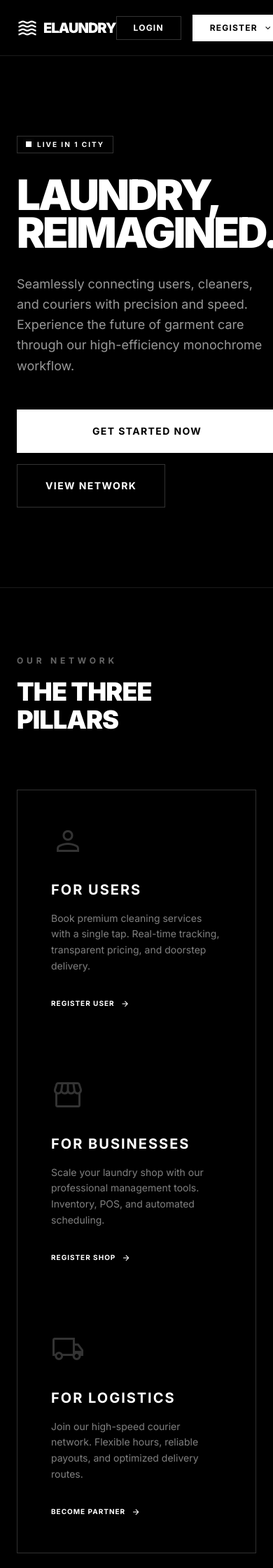
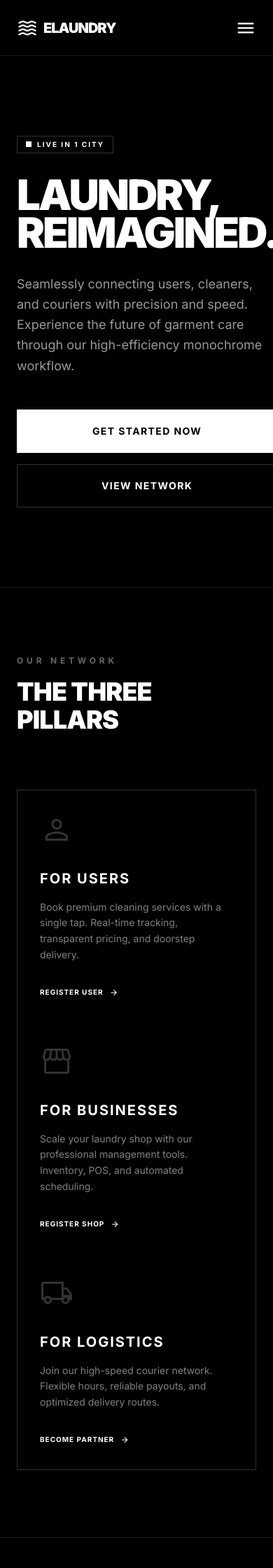
Before and after one commit to DhruvarajK/E-Laundry, a Django app: page / in a window 390 px wide. Shown: the top 2240 px of the page at 70% size. Run offline with Django 5.2, Linux system fonts and the light colour scheme; some libraries are stand-ins or nearby versions.

Commit message:
Added mobile responsive support to landing page

```diff
--- a/myadmin/templates/main_index.html
+++ b/myadmin/templates/main_index.html
@@ -71,6 +71,7 @@
                 href="#">Enterprise</a>
         </nav>
         <div class="flex items-center gap-4">
+            <div class="hidden md:flex items-center gap-4">
                 <a href="{% url 'login_return' %}">
                     <button
                         class="px-6 py-2 text-xs font-bold uppercase tracking-widest text-white border border-white/20 hover:bg-white hover:text-black transition-all duration-300 rounded-none">
@@ -95,11 +96,84 @@
                     </div>
                 </div>
             </div>
+            <!-- Mobile Menu Toggle -->
+            <button id="mobileMenuToggle" class="md:hidden text-white flex items-center justify-center">
+                <span class="material-symbols-outlined text-3xl">menu</span>
+            </button>
+        </div>
     </header>
+
+    <!-- Mobile Navigation Overlay -->
+    <div id="mobileMenu"
+        class="fixed inset-0 z-[60] bg-black translate-x-full transition-transform duration-500 md:hidden overflow-y-auto">
+        <div class="flex flex-col min-h-screen p-8">
+            <div class="flex items-center justify-between mb-16">
+                <div class="flex items-center gap-2">
+                    <span class="material-symbols-outlined text-white text-3xl">waves</span>
+                    <h1 class="text-white text-xl font-black tracking-tighter uppercase">ELaundry</h1>
+                </div>
+                <button id="closeMobileMenu" class="text-white">
+                    <span class="material-symbols-outlined text-3xl">close</span>
+                </button>
+            </div>
+
+            <nav class="flex flex-col gap-8 mb-16">
+                <a class="text-2xl font-black uppercase tracking-tighter text-white" href="#">Process</a>
+                <a class="text-2xl font-black uppercase tracking-tighter text-white" href="#">Partners</a>
+                <a class="text-2xl font-black uppercase tracking-tighter text-white" href="#">Enterprise</a>
+            </nav>
+
+            <div class="flex flex-col gap-6 mt-auto">
+                <a href="{% url 'login_return' %}" class="w-full">
+                    <button
+                        class="w-full py-6 border border-white text-white text-xs font-bold uppercase tracking-[0.2em] hover:bg-white hover:text-black transition-all">Login
+                        Account</button>
+                </a>
+                <div class="pt-8 border-t border-white/10">
+                    <h6 class="text-[10px] font-bold uppercase tracking-[0.3em] text-white/40 mb-6">Create New Account
+                    </h6>
+                    <div class="flex flex-col gap-4">
+                        <a href="{% url 'register_business' %}"
+                            class="text-xs font-bold uppercase tracking-[0.2em] text-white py-2">Business Portal</a>
+                        <a href="{% url 'register_user' %}"
+                            class="text-xs font-bold uppercase tracking-[0.2em] text-white py-2">Individual User</a>
+                        <a href="{% url 'register_delivery' %}"
+                            class="text-xs font-bold uppercase tracking-[0.2em] text-white py-2">Logistics Partner</a>
+                    </div>
+                </div>
+            </div>
+        </div>
+    </div>
+
+    <script>
+        const mobileMenuToggle = document.getElementById('mobileMenuToggle');
+        const closeMobileMenu = document.getElementById('closeMobileMenu');
+        const mobileMenu = document.getElementById('mobileMenu');
+        const body = document.body;
+
+        mobileMenuToggle?.addEventListener('click', () => {
+            mobileMenu.classList.remove('translate-x-full');
+            body.classList.add('overflow-hidden');
+        });
+
+        closeMobileMenu?.addEventListener('click', () => {
+            mobileMenu.classList.add('translate-x-full');
+            body.classList.remove('overflow-hidden');
+        });
+
+        // Close menu on link click
+        mobileMenu.querySelectorAll('a').forEach(link => {
+            link.addEventListener('click', () => {
+                mobileMenu.classList.add('translate-x-full');
+                body.classList.remove('overflow-hidden');
+            });
+        });
+    </script>
+
     <main class="pt-20">
         {% block content %}
         <!-- Hero Section -->
-        <section class="relative min-h-[90vh] flex items-center px-6 lg:px-20 border-b border-white/10">
+        <section class="relative min-h-[90vh] flex items-center px-6 lg:px-20 border-b border-white/10 py-20 lg:py-0">
             <div class="grid lg:grid-cols-2 w-full gap-12 items-center">
                 <div class="flex flex-col gap-8">
                     <div class="inline-flex items-center gap-2 px-3 py-1 border border-white/20 w-fit">
@@ -119,12 +193,12 @@
                     </p>
                     <div class="flex flex-col sm:flex-row gap-4 pt-4">
                         <button
-                            class="px-10 py-5 bg-white text-black font-bold uppercase tracking-widest text-sm hover:bg-black hover:text-white border border-white transition-all duration-500 rounded-none">
+                            class="px-10 py-5 bg-white text-black font-bold uppercase tracking-widest text-sm hover:bg-black hover:text-white border border-white transition-all duration-500 rounded-none w-full sm:w-auto">
                             Get Started Now
                         </button>
-                        <a href="{% url 'network'%}">
+                        <a href="{% url 'network'%}" class="w-full sm:w-auto">
                             <button
-                            class="px-10 py-5 border border-white/20 text-white font-bold uppercase tracking-widest text-sm hover:bg-white/10 transition-all duration-500 rounded-none">
+                                class="px-10 py-5 border border-white/20 text-white font-bold uppercase tracking-widest text-sm hover:bg-white/10 transition-all duration-500 rounded-none w-full">
                                 View Network
                             </button>
                         </a>
@@ -148,7 +222,7 @@
             </div>
             <div class="grid md:grid-cols-3 gap-1px bg-white/10 border border-white/10">
                 <!-- User Pillar -->
-                <div class="bg-black p-12 flex flex-col gap-8 hover:bg-white/5 transition-colors group">
+                <div class="bg-black p-8 lg:p-12 flex flex-col gap-8 hover:bg-white/5 transition-colors group">
                     <span
                         class="material-symbols-outlined text-5xl text-white/20 group-hover:text-white transition-colors">person</span>
                     <div class="flex flex-col gap-4">
@@ -162,7 +236,7 @@
                     </a>
                 </div>
                 <!-- Business Pillar -->
-                <div class="bg-black p-12 flex flex-col gap-8 hover:bg-white/5 transition-colors group">
+                <div class="bg-black p-8 lg:p-12 flex flex-col gap-8 hover:bg-white/5 transition-colors group">
                     <span
                         class="material-symbols-outlined text-5xl text-white/20 group-hover:text-white transition-colors">storefront</span>
                     <div class="flex flex-col gap-4">
@@ -176,7 +250,7 @@
                     </a>
                 </div>
                 <!-- Logistics Pillar -->
-                <div class="bg-black p-12 flex flex-col gap-8 hover:bg-white/5 transition-colors group">
+                <div class="bg-black p-8 lg:p-12 flex flex-col gap-8 hover:bg-white/5 transition-colors group">
                     <span
                         class="material-symbols-outlined text-5xl text-white/20 group-hover:text-white transition-colors">local_shipping</span>
                     <div class="flex flex-col gap-4">
@@ -245,22 +319,23 @@
         </section>
         <!-- Newsletter / Footer-top -->
         <section
-            class="bg-white text-black px-6 lg:px-20 py-20 flex flex-col md:flex-row items-center justify-between gap-12">
-            <h4 class="text-3xl md:text-4xl font-black uppercase tracking-tight max-w-xl">Ready for a cleaner
+            class="bg-white text-black px-6 lg:px-20 py-20 flex flex-col lg:flex-row items-center justify-between gap-12">
+            <h4 class="text-3xl md:text-4xl font-black uppercase tracking-tight max-w-xl text-center lg:text-left">Ready
+                for a cleaner
                 perspective?</h4>
-            <div class="flex w-full md:w-auto">
+            <div class="flex flex-col sm:flex-row w-full lg:w-auto gap-4">
                 <input
-                    class="bg-transparent border-b-2 border-black px-4 py-3 text-xs font-bold uppercase tracking-widest focus:outline-none w-full md:w-80 rounded-none placeholder:text-black/30"
+                    class="bg-transparent border-b-2 border-black px-4 py-3 text-xs font-bold uppercase tracking-widest focus:outline-none w-full lg:w-80 rounded-none placeholder:text-black/30"
                     placeholder="ENTER EMAIL ADDRESS" type="email" />
                 <button
-                    class="bg-black text-white px-8 py-4 text-xs font-bold uppercase tracking-widest hover:bg-black/80 transition-all rounded-none">Join</button>
+                    class="bg-black text-white px-8 py-4 text-xs font-bold uppercase tracking-widest hover:bg-black/80 transition-all rounded-none w-full sm:w-auto">Join</button>
             </div>
         </section>
         {% endblock %}
     </main>
     <footer class="bg-black border-t border-white/10 px-6 lg:px-20 py-20">
-        <div class="grid grid-cols-2 md:grid-cols-4 lg:grid-cols-6 gap-12 mb-20">
-            <div class="col-span-2 flex flex-col gap-6">
+        <div class="grid grid-cols-1 sm:grid-cols-2 lg:grid-cols-6 gap-12 mb-20">
+            <div class="sm:col-span-2 lg:col-span-2 flex flex-col gap-6">
                 <div class="flex items-center gap-2">
                     <span class="material-symbols-outlined text-white text-2xl">waves</span>
                     <h1 class="text-white text-lg font-black tracking-tighter uppercase">ELaundry</h1>
@@ -291,7 +366,7 @@
                         href="{% url 'careers'%}">Careers</a>
                 </div>
             </div>
-            <div class="flex flex-col gap-6">
+            <div class="flex flex-col gap-6 lg:col-span-2">
                 <h6 class="text-[10px] font-bold uppercase tracking-[0.3em] text-white/40">Legal</h6>
                 <div class="flex flex-col gap-4">
                     <a class="text-xs font-bold uppercase tracking-widest hover:text-white/60"
@@ -302,7 +377,7 @@
             </div>
         </div>
         <div class="flex flex-col md:flex-row justify-between items-center pt-10 border-t border-white/5 gap-4">
-            <p class="text-[10px] font-bold uppercase tracking-[0.2em] text-white/20">©
+            <p class="text-[10px] font-bold uppercase tracking-[0.2em] text-white/20 text-center md:text-left">©
                 <script>document.write(new Date().getFullYear())</script> ELAUNDRY SYSTEMS INC.
             </p>
             <div class="flex gap-8">
```
Also changed, not shown: 1 other file. Lines whose indentation alone changed are shown as unchanged.
